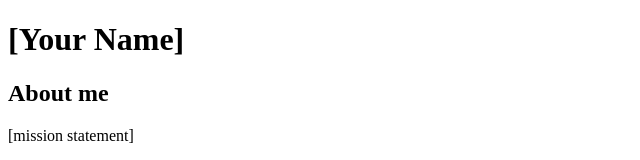
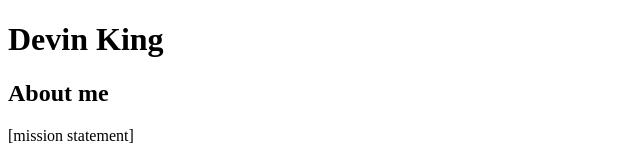
Before and after one commit to DevinK449/DevinK449.github.io, a plain HTML site: page index.html in a window 1280 px wide. Shown: the top 160 px of the page, without its empty margins (0-640 px from the left). Drawn offline with Linux system fonts and the light colour scheme.

Commit message:
Update index.html

```diff
--- a/index.html
+++ b/index.html
@@ -6,12 +6,10 @@
 </head>
 <body>
 
-<h1>[Your Name]</h1>
+  <h1>Devin King</h1>
 
   <h2>About me</h2>
-<div class="about">
-  <p>[mission statement]</p>
-</div>
+  <div class="about"><p>[mission statement]</p></div>
 
   <h2>Skills</h2>
   <div class="skills"></div>
```
Lines whose indentation alone changed are shown as unchanged.
